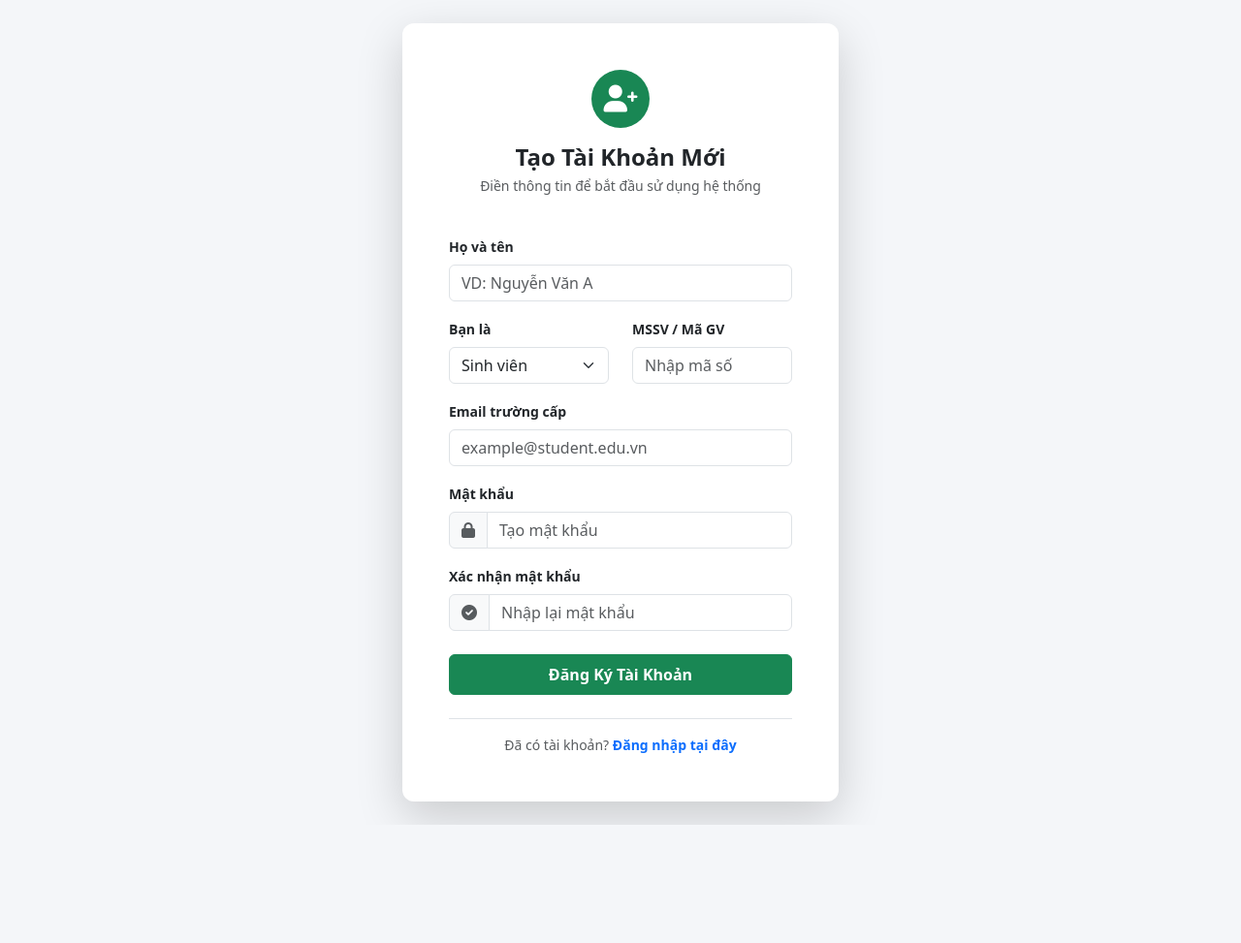
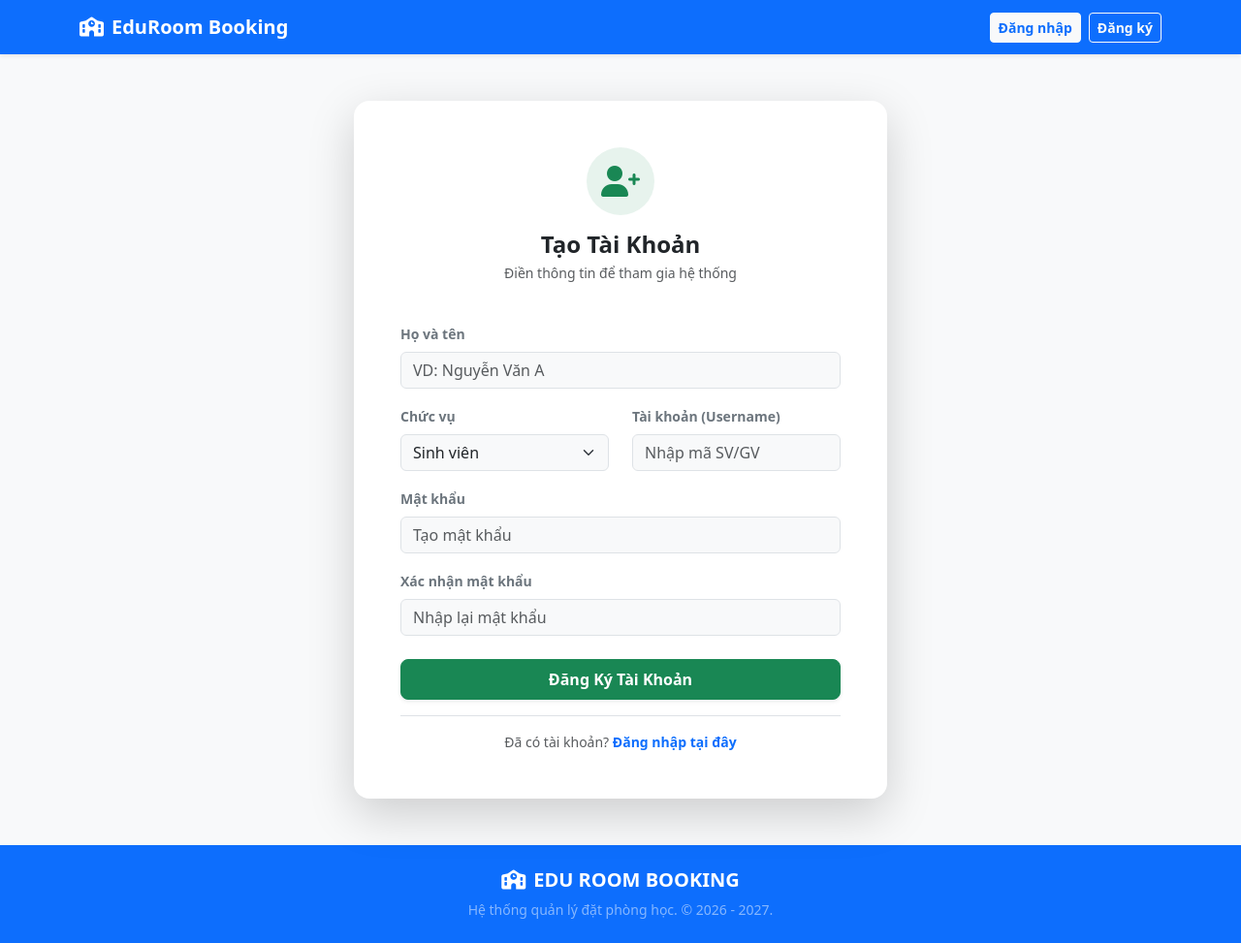
Before and after one commit to NhatTruong1905/edu-room-management, a Flask app: page /register in a window 1280 px wide. Shown: the whole page at 97% size. Before the commit the page ends 851 px from the top, so only its background shows below. Run offline with Flask 3, Linux system fonts and the light colour scheme.

Commit message:
feat: UX/UI login, logout, register User

```diff
--- a/eduroomapp/index.py
+++ b/eduroomapp/index.py
@@ -1,10 +1,19 @@
-from flask import render_template
-from eduroomapp import app
+from flask import render_template, request, redirect
+from eduroomapp import app, dao
+from flask_login import login_user, logout_user, login_required, current_user
+from eduroomapp import login
+from eduroomapp.dao import add_user
 
 
 @app.route('/')
-def index():
-    return render_template("user.html")
+def home():
+    return render_template('home.html')
+
+
+@app.route('/booking')
+@login_required
+def booking_dashboard():
+    return render_template('index.html')
 
 
 @app.route('/login')
@@ -16,9 +25,61 @@ def login_view():
 def register_view():
     return render_template('register.html')
 
-@app.route('/admin')
-def admin_view():
-    return render_template("admin.html")
+
+@app.route('/register', methods=['post'])
+def register_process():
+    data = request.form
+
+    password = data.get('password')
+    confirm = data.get('confirm')
+    if password != confirm:
+        err_msg = 'Mật khẩu không khớp!'
+        return render_template('register.html', err_msg=err_msg)
+
+    try:
+        add_user(fullname=data.get('fullname'), username=data.get('username'), password=password)
+        return redirect('/login')
+    except ValueError as ex:
+        return render_template('register.html', err_msg=str(ex))
+    except Exception as ex:
+        return render_template('register.html', err_msg=str(ex))
+
+
+@app.route('/logout')
+def logout_process():
+    logout_user()
+    return redirect('/login')
+
+
+@app.route('/login', methods=['POST', 'GET'])
+def login_process():
+    if request.method == 'POST':
+        username = request.form.get('username')
+        password = request.form.get('password')
+
+        if not username or not password:
+            return "Vui lòng nhập đầy đủ tài khoản và mật khẩu!"
+
+        user = dao.auth_user(username=username, password=password)
+        if user:
+            login_user(user=user)
+            next = request.args.get('next')
+            return redirect(next if next else '/')
+        else:
+            return "Tài khoản hoặc mật khẩu không chính xác!"
+
+    return render_template('login.html')
+
+
+@login.user_loader
+def load_user(id):
+    return dao.get_user_by_id(id)
+
+
+# @app.route('/admin')
+# def admin_view():
+#     return render_template("admin.html")
+
 
 if __name__ == '__main__':
     app.run(debug=True)
--- /dev/null
+++ b/eduroomapp/templates/layout/base.html
@@ -0,0 +1,54 @@
+<!DOCTYPE html>
+<html lang="vi">
+<head>
+    <meta charset="UTF-8">
+    <meta name="viewport" content="width=device-width, initial-scale=1.0">
+    <title>{% block title %}Hệ thống quản lý đặt phòng học{% endblock %}</title>
+
+    <link href="https://cdn.jsdelivr.net/npm/bootstrap@5.3.2/dist/css/bootstrap.min.css" rel="stylesheet">
+    <link href="https://cdnjs.cloudflare.com/ajax/libs/font-awesome/6.0.0/css/all.min.css" rel="stylesheet">
+
+    <style>
+        body {
+            background-color: #f8f9fa;
+        }
+
+        .border-left-primary {
+            border-left: 4px solid #0d6efd !important;
+        }
+
+        .border-left-success {
+            border-left: 4px solid #198754 !important;
+        }
+
+        .border-left-warning {
+            border-left: 4px solid #ffc107 !important;
+        }
+
+        .room-card-disabled {
+            opacity: 0.65;
+            cursor: not-allowed;
+            background-color: #e9ecef;
+            border-color: #dee2e6 !important;
+        }
+    </style>
+
+    {% block css %}{% endblock %}
+</head>
+<body class="d-flex flex-column min-vh-100">
+
+{% include 'layout/header.html' %}
+
+<main class="flex-grow-1">
+    {% block content %}
+    {% endblock %}
+</main>
+
+{% include 'layout/footer.html' %}
+
+<script src="https://cdn.jsdelivr.net/npm/bootstrap@5.3.2/dist/js/bootstrap.bundle.min.js"></script>
+<script src="{{ url_for('static', filename='js/main.js') }}"></script>
+
+{% block js %}{% endblock %}
+</body>
+</html>
--- /dev/null
+++ b/eduroomapp/templates/layout/footer.html
@@ -0,0 +1,7 @@
+<footer class="bg-primary text-white py-4 mt-auto shadow-sm">
+    <div class="container text-center">
+        <h5 class="fw-bold mb-2"><i class="fa-solid fa-school me-2"></i>EDU ROOM BOOKING</h5>
+
+        <p class="mb-0 text-white-50 small">Hệ thống quản lý đặt phòng học. &copy; 2026 - 2027.</p>
+    </div>
+</footer>
--- /dev/null
+++ b/eduroomapp/templates/layout/header.html
@@ -0,0 +1,23 @@
+<nav class="navbar navbar-expand-lg navbar-dark bg-primary shadow-sm">
+    <div class="container">
+        <a class="navbar-brand fw-bold" href="/">
+            <i class="fa-solid fa-school me-2"></i>EduRoom Booking
+        </a>
+        <button class="navbar-toggler" type="button" data-bs-toggle="collapse" data-bs-target="#collapsibleNavbar">
+            <span class="navbar-toggler-icon"></span>
+        </button>
+
+        <div class="d-flex align-items-center mt-2 mt-lg-0">
+            {% if current_user.is_authenticated %}
+            <span class="badge rounded-pill border border-light bg-primary me-3 py-2 px-3 fs-6 fw-normal">
+                                    Chào {{ current_user.username }}!
+                                </span>
+            <a href="/logout" class="btn btn-outline-light btn-sm"><i class="fa-solid fa-sign-out-alt me-1"></i>Đăng
+                xuất</a>
+            {% else %}
+            <a href="/login" class="btn btn-light btn-sm me-2 fw-bold text-primary">Đăng nhập</a>
+            <a href="/register" class="btn btn-outline-light btn-sm fw-bold">Đăng ký</a>
+            {% endif %}
+        </div>
+    </div>
+</nav>
--- a/eduroomapp/templates/register.html
+++ b/eduroomapp/templates/register.html
@@ -1,77 +1,65 @@
-<!DOCTYPE html>
-<html lang="vi">
-<head>
-    <meta charset="UTF-8">
-    <meta name="viewport" content="width=device-width, initial-scale=1.0">
-    <title>Đăng Ký - EduRoom Booking</title>
-    <link href="https://cdn.jsdelivr.net/npm/bootstrap@5.3.2/dist/css/bootstrap.min.css" rel="stylesheet">
-    <link href="https://cdnjs.cloudflare.com/ajax/libs/font-awesome/6.0.0/css/all.min.css" rel="stylesheet">
-    <style>
-        body { background-color: #f4f6f9; }
-        .auth-card { max-width: 450px; width: 100%; border-radius: 12px; }
-    </style>
-</head>
-<body class="d-flex align-items-center justify-content-center min-vh-100 py-4">
+{% extends 'layout/base.html' %}
 
-    <div class="card auth-card shadow-lg border-0 p-4 p-md-5 bg-white">
+{% block title %}Đăng Ký - EduRoom Booking{% endblock %}
+
+{% block content %}
+<div class="container d-flex justify-content-center align-items-center py-5">
+    <div class="card shadow-lg border-0 rounded-4 p-4 p-md-5" style="max-width: 550px; width: 100%;">
+
         <div class="text-center mb-4">
-            <div class="bg-success text-white d-inline-flex align-items-center justify-content-center rounded-circle mb-3" style="width: 60px; height: 60px;">
-                <i class="fa-solid fa-user-plus fs-3"></i>
+            <div class="bg-success bg-opacity-10 text-success d-inline-flex align-items-center justify-content-center rounded-circle mb-3"
+                 style="width: 70px; height: 70px;">
+                <i class="fa-solid fa-user-plus fs-2"></i>
             </div>
-            <h4 class="fw-bold text-dark mb-1">Tạo Tài Khoản Mới</h4>
-            <p class="text-muted small">Điền thông tin để bắt đầu sử dụng hệ thống</p>
+            <h4 class="fw-bold text-dark mb-1">Tạo Tài Khoản</h4>
+            <p class="text-muted small">Điền thông tin để tham gia hệ thống</p>
         </div>
 
-        <form action="login.html"> <div class="mb-3">
-                <label for="fullname" class="form-label fw-semibold small">Họ và tên</label>
-                <input type="text" class="form-control" id="fullname" placeholder="VD: Nguyễn Văn A" required>
+        <form action="/register" method="POST">
+            <div class="mb-3">
+                <label for="fullname" class="form-label fw-semibold small text-secondary">Họ và tên</label>
+                <input type="text" class="form-control bg-light" id="fullname" name="fullname"
+                       placeholder="VD: Nguyễn Văn A" required>
             </div>
 
             <div class="row mb-3">
                 <div class="col-md-6">
-                    <label for="role" class="form-label fw-semibold small">Bạn là</label>
-                    <select class="form-select" id="role" required>
+                    <label for="role" class="form-label fw-semibold small text-secondary">Chức vụ</label>
+                    <select class="form-select bg-light" id="role" name="role" required>
                         <option value="student" selected>Sinh viên</option>
                         <option value="teacher">Giảng viên</option>
                     </select>
                 </div>
-                <div class="col-md-6">
-                    <label for="code" class="form-label fw-semibold small">MSSV / Mã GV</label>
-                    <input type="text" class="form-control" id="code" placeholder="Nhập mã số" required>
+                <div class="col-md-6 mt-3 mt-md-0">
+                    <label for="username" class="form-label fw-semibold small text-secondary">Tài khoản
+                        (Username)</label>
+                    <input type="text" class="form-control bg-light" id="username" name="username"
+                           placeholder="Nhập mã SV/GV" required>
                 </div>
             </div>
 
             <div class="mb-3">
-                <label for="email" class="form-label fw-semibold small">Email trường cấp</label>
-                <input type="email" class="form-control" id="email" placeholder="example@student.edu.vn" required>
-            </div>
-
-            <div class="mb-3">
-                <label for="password" class="form-label fw-semibold small">Mật khẩu</label>
-                <div class="input-group">
-                    <span class="input-group-text bg-light"><i class="fa-solid fa-lock text-muted"></i></span>
-                    <input type="password" class="form-control" id="password" placeholder="Tạo mật khẩu" required>
-                </div>
+                <label for="password" class="form-label fw-semibold small text-secondary">Mật khẩu</label>
+                <input type="password" class="form-control bg-light" id="password" name="password"
+                       placeholder="Tạo mật khẩu" required>
             </div>
 
             <div class="mb-4">
-                <label for="confirm_password" class="form-label fw-semibold small">Xác nhận mật khẩu</label>
-                <div class="input-group">
-                    <span class="input-group-text bg-light"><i class="fa-solid fa-check-circle text-muted"></i></span>
-                    <input type="password" class="form-control" id="confirm_password" placeholder="Nhập lại mật khẩu" required>
-                </div>
+                <label for="confirm_password" class="form-label fw-semibold small text-secondary">Xác nhận mật
+                    khẩu</label>
+                <input type="password" class="form-control bg-light" id="confirm_password" name="confirm_password"
+                       placeholder="Nhập lại mật khẩu" required>
             </div>
 
-            <button type="submit" class="btn btn-success w-100 fw-bold py-2 mb-3">
+            <button type="submit" class="btn btn-success w-100 fw-bold py-2 mb-3 rounded-3 shadow-sm">
                 Đăng Ký Tài Khoản
             </button>
         </form>
 
-        <div class="text-center mt-2 border-top pt-3">
-            <p class="small text-muted mb-0">Đã có tài khoản? <a href="login.html" class="fw-bold text-decoration-none">Đăng nhập tại đây</a></p>
+        <div class="text-center border-top pt-3">
+            <p class="small text-muted mb-0">Đã có tài khoản? <a href="/login" class="fw-bold text-decoration-none">Đăng
+                nhập tại đây</a></p>
         </div>
     </div>
-
-<script src="https://cdn.jsdelivr.net/npm/bootstrap@5.3.2/dist/js/bootstrap.bundle.min.js"></script>
-</body>
-</html>
+</div>
+{% endblock %}
```
Also changed, not shown: eduroomapp/__init__.py (+8 -0 lines), eduroomapp/dao.py (added, +31 -0 lines), eduroomapp/templates/home.html (added, +56 -0 lines), eduroomapp/templates/index.html (+82 -149 lines), eduroomapp/templates/login.html (+27 -41 lines).
